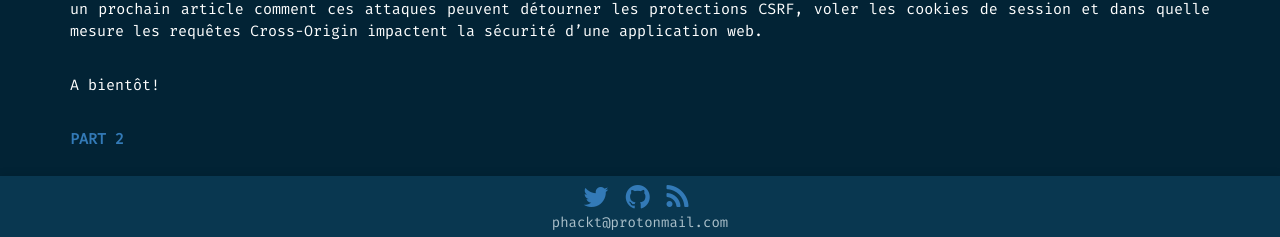
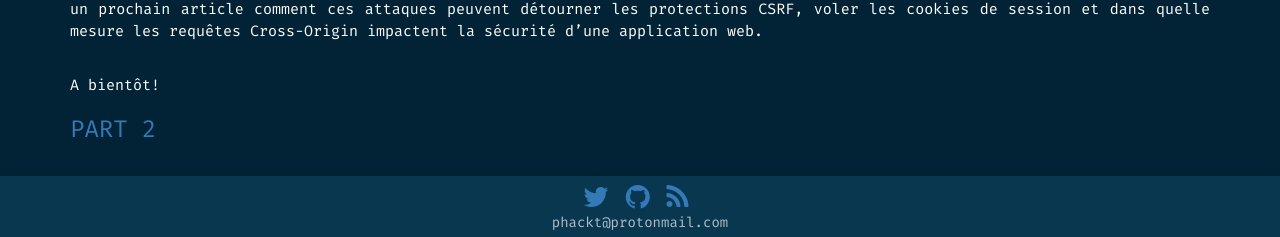
Before and after one commit to phackt/phackt.github.io, a Jekyll site: the page built from _posts/2016-08-09-xss-cors-csrf-partie-1-xss.markdown, in a window 1280 px wide and 900 px high, scrolled down 2501 px. Shown: the part 660-897 px from the top of the window. Built offline with Jekyll 4.4.1, drawn with Linux system fonts in a browser that asks for light colours; nearby versions of some CDN libraries; some web fonts are replaced; comment, search, counter and statistics services are not loaded.

```diff
--- a/_posts/2016-08-09-xss-cors-csrf-partie-1-xss.markdown
+++ b/_posts/2016-08-09-xss-cors-csrf-partie-1-xss.markdown
@@ -91,4 +91,4 @@ Les attaques possibles sont nombreuses sur une application web, nous avons mis e
 
 A bientôt!
 
-**[PART 2](https://phackt.com/xss-cors-csrf-partie-2-xss-cookies-session)**
+### [PART 2](https://phackt.com/xss-cors-csrf-partie-2-xss-cookies-session)
```
